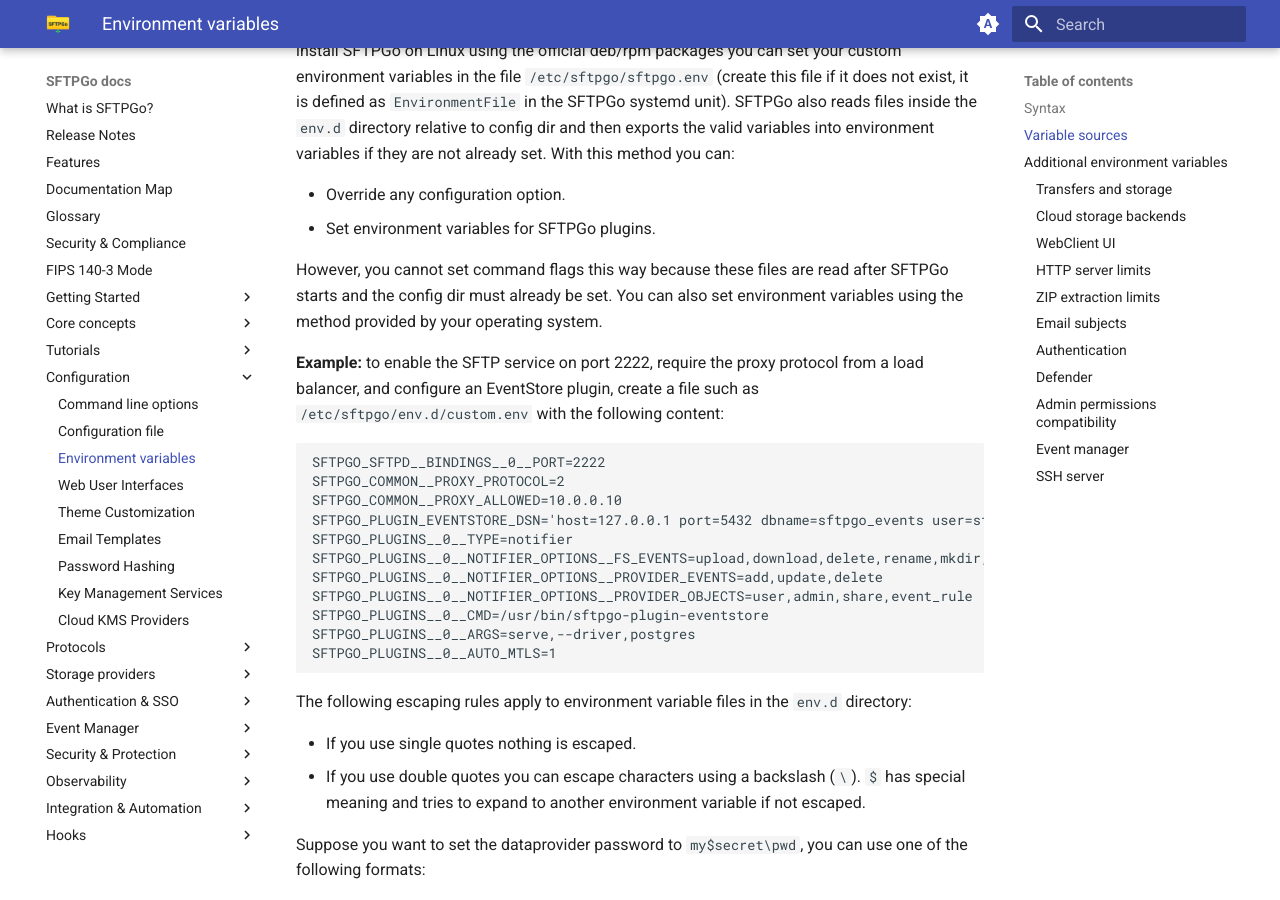
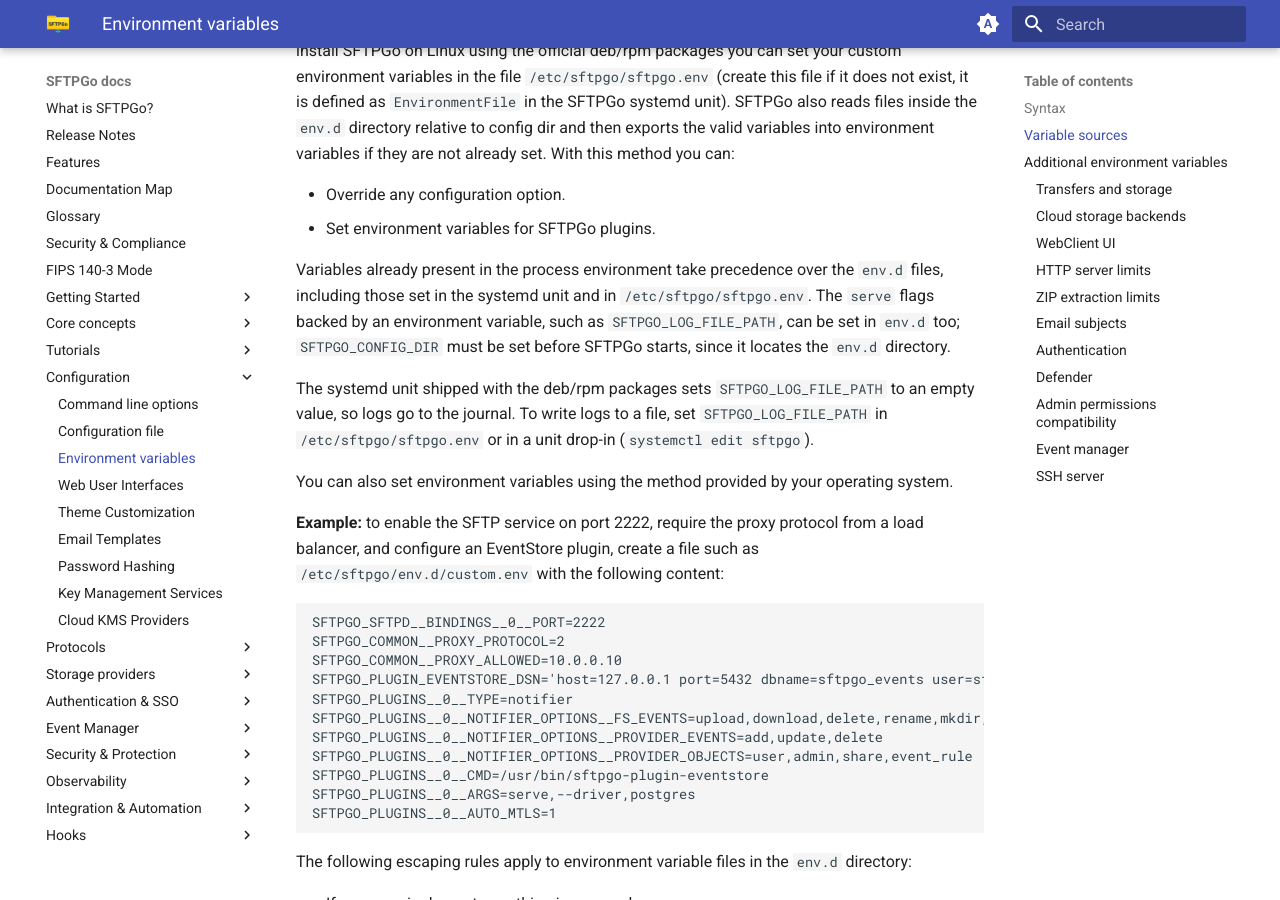
Before and after one commit to sftpgo/docs, an MkDocs documentation site: the page built from docs/env-vars.md, in a window 1280 px wide and 900 px high, scrolled down 1392 px. Built offline with MkDocs 1.6.1 and Material for MkDocs 9.7.7, drawn with Linux system fonts in a browser that asks for light colours; emoji names are drawn with the system emoji font; the version menu is left out.

Commit message:
env-vars: document env.d precedence and the systemd log file path
Signed-off-by: Nicola Murino <nicola.murino@gmail.com>

```diff
--- a/docs/env-vars.md
+++ b/docs/env-vars.md
@@ -41,7 +41,10 @@ SFTPGo also reads files inside the `env.d` directory relative to config dir and
 - Override any configuration option.
 - Set environment variables for SFTPGo plugins.
 
-However, you cannot set command flags this way because these files are read after SFTPGo starts and the config dir must already be set.
+Variables already present in the process environment take precedence over the `env.d` files, including those set in the systemd unit and in `/etc/sftpgo/sftpgo.env`. The `serve` flags backed by an environment variable, such as `SFTPGO_LOG_FILE_PATH`, can be set in `env.d` too; `SFTPGO_CONFIG_DIR` must be set before SFTPGo starts, since it locates the `env.d` directory.
+
+The systemd unit shipped with the deb/rpm packages sets `SFTPGO_LOG_FILE_PATH` to an empty value, so logs go to the journal. To write logs to a file, set `SFTPGO_LOG_FILE_PATH` in `/etc/sftpgo/sftpgo.env` or in a unit drop-in (`systemctl edit sftpgo`).
+
 You can also set environment variables using the method provided by your operating system.
 
 **Example:** to enable the SFTP service on port 2222, require the proxy protocol from a load balancer, and configure an EventStore plugin, create a file such as `/etc/sftpgo/env.d/custom.env` with the following content:
```
Also changed, not shown: docs/cli.md (+1 -1 lines).
